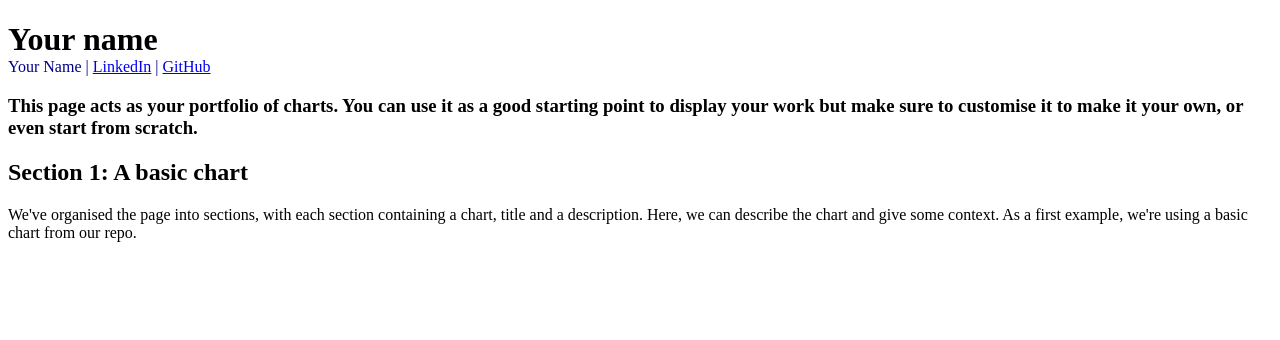
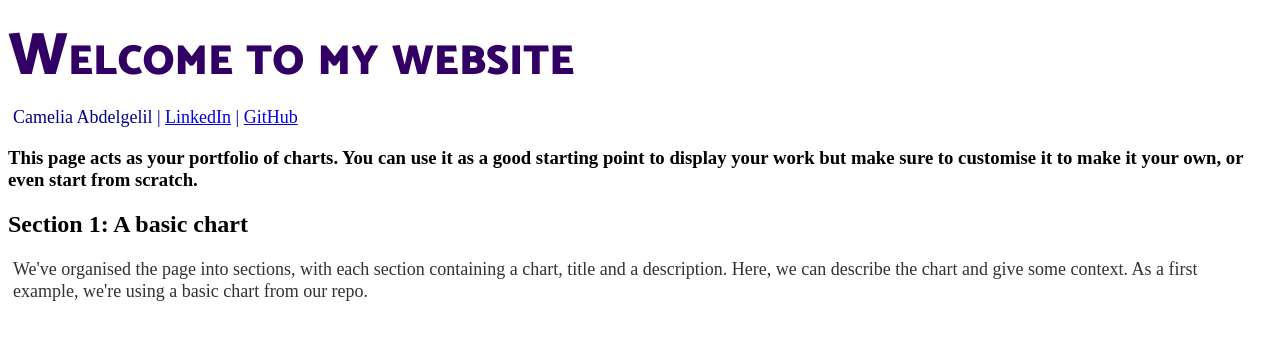
Before and after one commit to cgelil/cgelil.github.io, a plain HTML site: page index.html in a window 1280 px wide. Drawn offline with Linux system fonts and the light colour scheme; a script that the page names is missing.

Commit message:
Update index.html

```diff
--- a/index.html
+++ b/index.html
@@ -24,7 +24,7 @@
 
     <!-- This is a link to a stylesheet which contains rules about how each element on the page should be defined-->
     <!-- Try swapping example1.css to another, and take a look at example1.css to see if you understand it-->
-    <link rel="stylesheet" type="text/css" href="index.css">
+    <link rel="stylesheet" type="text/css" href="Example2.css">
     <title>My Portfolio</title> <!-- The title displayed in the browser tab, not on the page itself -->
 
     <!-- This is a link to the vega-lite which we're using to make graphs -->
@@ -44,12 +44,12 @@
 <!-- The body tag contains the elements that visitors to our page will see. -->
     <h1 class="big" style="margin-bottom: 0px;"> <!-- We have added a class to the header called "big" which we can use to style it in the CSS -->
         <!-- This is a header, it is the largest text on the page -->
-        Your name
+        Welcome to my website
     </h1>
     <p style="margin-top: 0px; color: darkblue">
         <!-- we're setting the margin to 0px so the header and authour name are close together -->
-        Your Name | <a href="https://www.linkedin.com/in/YOUR_LINKEDIN/">LinkedIn</a> | <a
-            href="https://www.github.com/YOUR_GITHUB">GitHub</a>
+        Camelia Abdelgelil | <a href="https://www.linkedin.com/in/camelia-abdelgelil/">LinkedIn</a> | <a
+            href="https://github.com/cgelil">GitHub</a>
     </p>
     <h3 class="small"> <!-- We have added a class to the header called "small" which we can use to style it in the CSS -->
         This page acts as your portfolio of charts. You can use it as a good starting point to display your work but make sure to customise it to make it your own, or even start from scratch.
```
